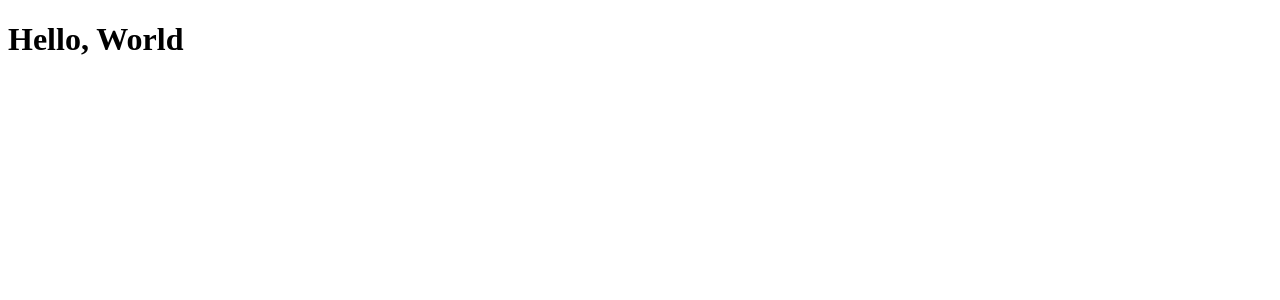
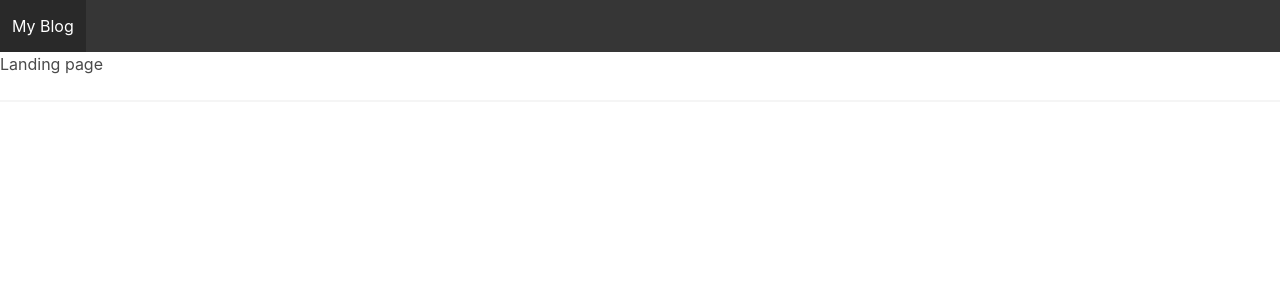
Before and after one commit to iashraful/dev.to-client, a React (Create React App) app: page / in a window 1280 px wide. Shown: the top 300 px of the page. Built offline with nearby package versions, Linux system fonts and the light colour scheme.

Commit message:
* Added some basic component * Added bulma and other helpful framework

```diff
--- a/src/App.js
+++ b/src/App.js
@@ -1,9 +1,12 @@
 import React from 'react';
+import 'bulma/css/bulma.min.css';
+import './styles/main.scss'
+import RouterView from './components/RouterView'
 
 function App() {
     return (
         <div>
-            <h1>Hello, World</h1>
+            <RouterView/>
         </div>
     );
 }
--- /dev/null
+++ b/src/components/RouterView.js
@@ -0,0 +1,25 @@
+import React from 'react'
+import { BrowserRouter as Router, Route } from "react-router-dom"
+import routes from '../router/routes'
+import TopNavMenu from './ui/menu/TopNavMenu';
+
+export default class RouterView extends React.Component {
+    constructor(props) {
+        super(props);
+        this.state = {
+            routes: routes
+        }
+    }
+
+    render() {
+        let definedRoutes = this.state.routes.map((item) => {
+            return <Route path={item.path} exact component={item.component} key={item.path}/>
+        });
+        return (
+            <Router>
+                <TopNavMenu items={this.state.routes}/>
+                {definedRoutes}
+            </Router>
+        )
+    }
+}
--- /dev/null
+++ b/src/components/ui/menu/TopNavMenu.js
@@ -0,0 +1,37 @@
+import React from 'react'
+import {Link} from "react-router-dom"
+
+export default class TopNavMenu extends React.Component {
+    render() {
+        const menuItems = this.props.items.filter((item) => {
+            return !item.hide
+        }).map((item) => {
+            return (
+                <Link className="navbar-item" to={item.path} key={item.path}>
+                    {item.title}
+                </Link>
+            )
+        });
+
+        return (
+            <nav className="navbar is-dark">
+                <div className="navbar-brand">
+                    <a className="navbar-item" href="/">
+                        My Blog
+                    </a>
+                    <div className="navbar-burger burger" data-target="my-profile-navbar">
+                        <span></span>
+                        <span></span>
+                        <span></span>
+                    </div>
+                </div>
+
+                <div id="my-profile-navbar" className="navbar-menu">
+                    <div className="navbar-end">
+                        {menuItems}
+                    </div>
+                </div>
+            </nav>
+        )
+    }
+}
--- /dev/null
+++ b/src/components/view/landing/Landing.js
@@ -0,0 +1,12 @@
+import React from 'react'
+
+export default class LandingPage extends React.Component {
+    render() {
+        return (
+            <div>
+                <h2>Landing page</h2>
+                <hr/>
+            </div>
+        )
+    }
+}
--- /dev/null
+++ b/src/router/routes.js
@@ -0,0 +1,10 @@
+import LandingPage from "../components/view/landing/Landing";
+
+export default [
+    {
+        title: 'Home',
+        path: '/',
+        component: LandingPage,
+        hide: true
+    },
+]
--- /dev/null
+++ b/src/styles/main.scss
@@ -0,0 +1,6 @@
+@import './variables.scss';
+
+
+.red-clr {
+    color: $RED;
+}
--- /dev/null
+++ b/src/styles/variables.scss
@@ -0,0 +1 @@
+$RED: #833;
```
Also changed, not shown: package.json (+8 -1 lines), src/components/ui/ButtonWithHelpText.js (added, +21 -0 lines), src/components/ui/HelpTextButton.js (added, +19 -0 lines), 1 other file (tests, documents, lock files or other folders).
